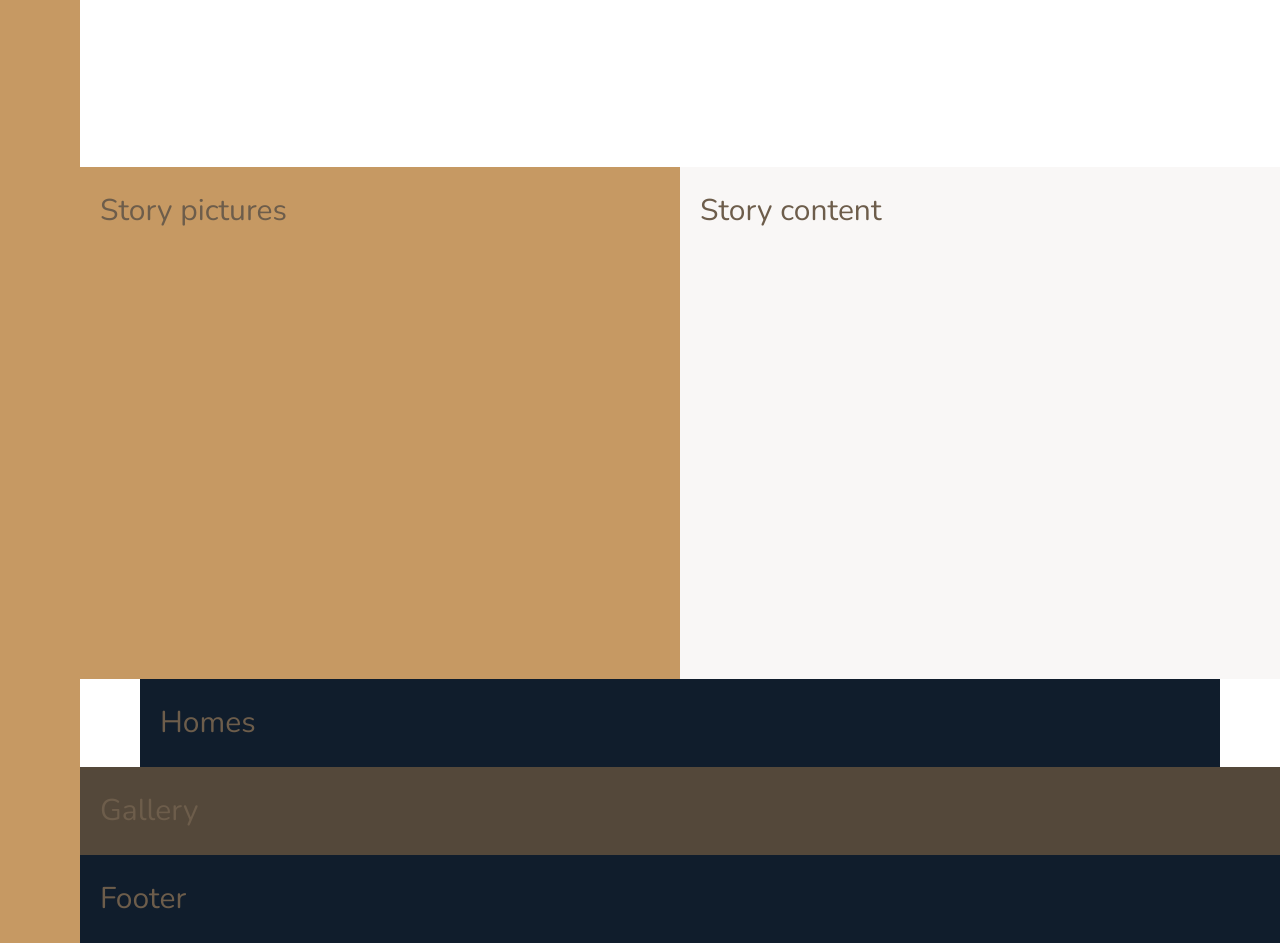
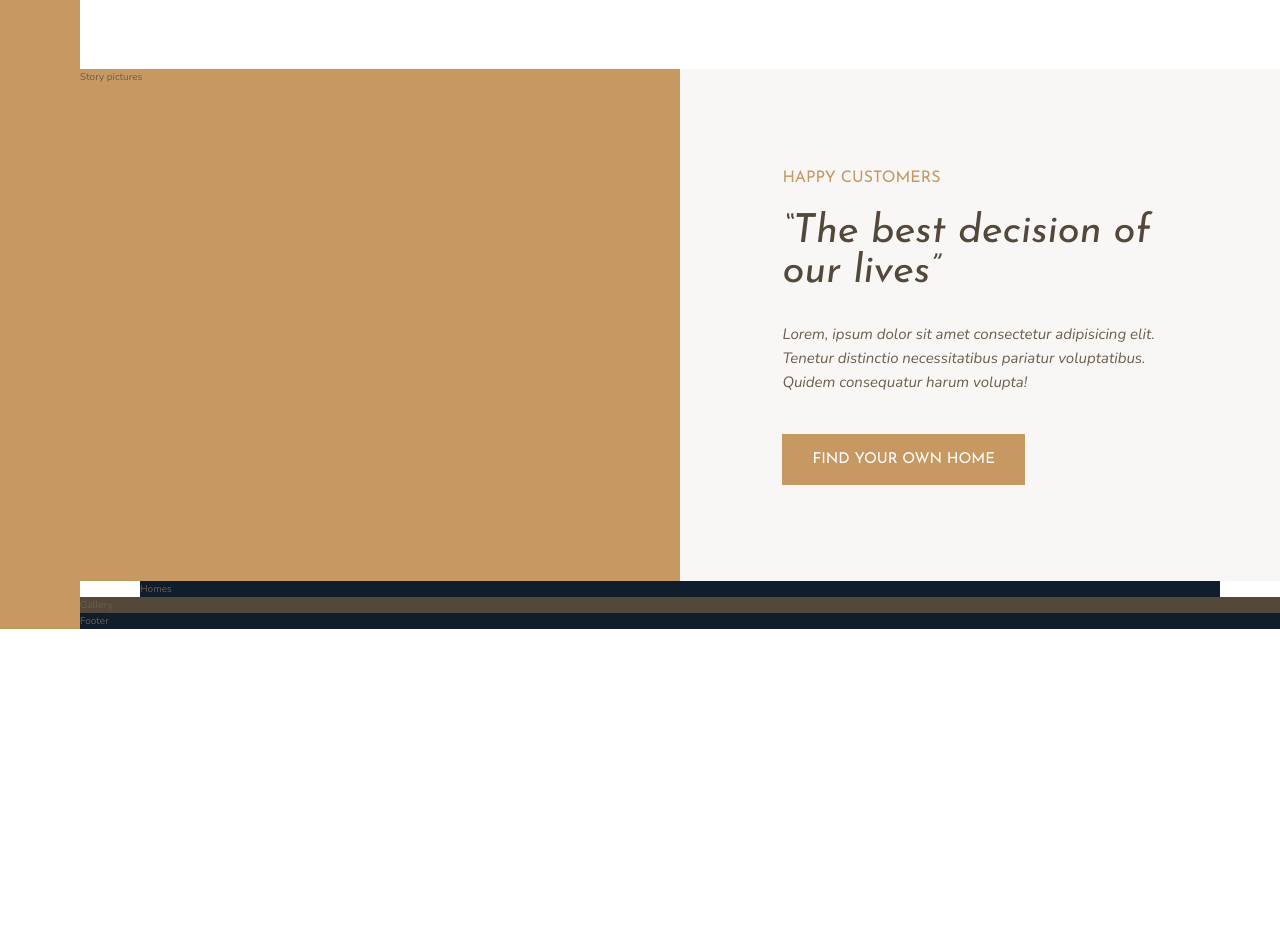
Before and after one commit to imd94/nexter, a website built with webpack: page app/index.html in a window 1280 px wide. Shown: the part 1239-2182 px from the top of the page. After the commit the page ends 1868 px from the top, so only its background shows below. Built offline with nearby package versions, Linux system fonts and the light colour scheme.

Commit message:
completed story content

```diff
--- a/app/assets/styles/modules/_container.scss
+++ b/app/assets/styles/modules/_container.scss
@@ -4,8 +4,4 @@
     grid-template-rows: 80vh min-content 40vw repeat(3, min-content);
     grid-template-columns: [sidebar-start] 8rem [sidebar-end full-start] minmax(6rem, 1fr) [center-start] repeat(8, [col-start] minmax(min-content, 14rem) [col-end]) [center-end] minmax(6rem, 1fr) [full-end];
 
-    > * {
-        font-size: 3rem;
-        padding: 20px;
-    }
 }
--- a/app/assets/styles/modules/_story.scss
+++ b/app/assets/styles/modules/_story.scss
@@ -7,5 +7,23 @@
     &__content {
         background-color: $color-grey-light-1;
         grid-column: col-start 5 / full-end;
+        padding: 6rem 8vw;
+
+        /*
+        display: flex;
+        flex-direction: column;
+        justify-content: center;
+        align-items: flex-start;
+        */
+
+        display: grid;
+        align-content: center;
+        justify-items: start;
+    }
+
+    &__text {
+        font-size: 1.5rem;
+        font-style: italic;
+        margin-bottom: 4rem;
     }
 }
--- a/app/assets/styles/modules/_typography.scss
+++ b/app/assets/styles/modules/_typography.scss
@@ -34,3 +34,25 @@
     &--light { color: $color-grey-light-1; }
     &--dark { color: $color-grey-dark-1; }
 }
+
+.btn {
+    background-color: $color-primary;
+    color: #fff;
+    border: none;
+    border-radius: 0;
+    font-family: $font-display;
+    font-size: 1.5rem;
+    text-transform: uppercase;
+    padding: 1.8rem 3rem;
+    cursor: pointer;
+    transition: all .2s;
+
+    &:hover {
+        background-color: $color-primary-dark;
+    }
+}
+
+.mb-sm { margin-bottom: 2rem; }
+.mb-md { margin-bottom: 3rem; }
+.mb-lg { margin-bottom: 4rem; }
+.mb-hg { margin-bottom: 8rem; }
--- a/app/index.html
+++ b/app/index.html
@@ -117,7 +117,12 @@
         </div> <!-- end story__pictures -->
 
         <div class="story__content">
-            Story content
+            <h3 class="heading-3 mb-sm">Happy Customers</h3>
+            <h2 class="heading-2 heading-2--dark mb-md">&ldquo;The best decision of our lives&rdquo;</h2>
+            <p class="story__text">
+                Lorem, ipsum dolor sit amet consectetur adipisicing elit. Tenetur distinctio necessitatibus pariatur voluptatibus. Quidem consequatur harum volupta!
+            </p>
+            <button class="btn">Find your own home</button>
         </div> <!-- end story__content -->
 
         <section class="homes">
```
